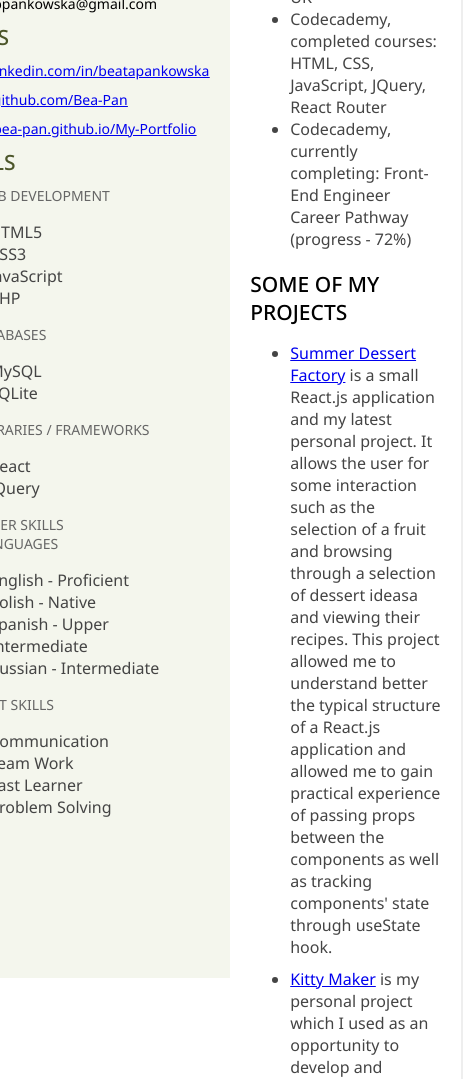
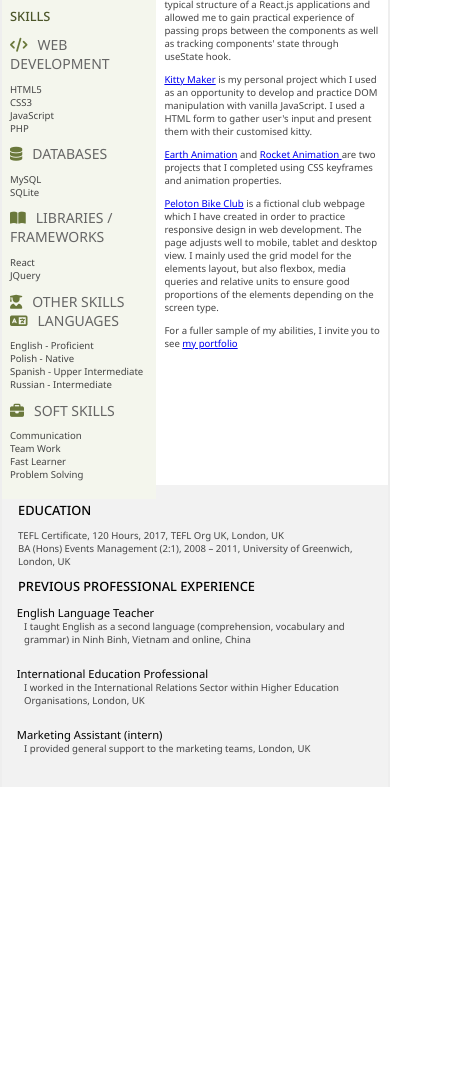
Before and after one commit to Bea-Pan/Bea-CV, a plain HTML site: page index.html in a window 390 px wide. Shown: the part 449-1528 px from the top of the page, 463 px wide, since content can reach past the window. After the commit the page ends 1236 px from the top, so only its background shows below. Drawn offline with Linux system fonts and the light colour scheme.

Commit message:
mobile view

```diff
--- a/index.html
+++ b/index.html
@@ -3,6 +3,7 @@
     <head>
         <meta charset="UTF-8">
         <title>CV Bea</title>
+        <meta name="viewport" content="width=device-width, initial-scale=1.0">
         <link rel="stylesheet" href="styles.css">
         <link rel="stylesheet" href="css/all.min.css">
         <link rel="preconnect" href="https://fonts.googleapis.com">
@@ -31,9 +32,9 @@
                     </div>
                     <div class="ml-block">
                         <div class="mlb-title">Links</div>
-                        <div class="mlb-info"><i class="fab fa-linkedin"></i><u><a href="https://www.linkedin.com/in/beatapankowska/" target=”_blank”>linkedin.com/in/beatapankowska</a></u></div>
-                        <div class="mlb-info"><i class="fa-brands fa-github"></i><u><a href="https://github.com/Bea-Pan" target=”_blank”>github.com/Bea-Pan</a></u></div>
-                        <div class="mlb-info"><i class="fa-solid fa-palette"></i><u><a href="https://bea-pan.github.io/My-Portfolio/index.html" target=”_blank”>bea-pan.github.io/My-Portfolio</a></u></div>
+                        <div class="mlb-info"><i class="fab fa-linkedin"></i><u><a href="https://www.linkedin.com/in/bea-pan/" target=”_blank”>linkedin</a></u></div>
+                        <div class="mlb-info"><i class="fa-brands fa-github"></i><u><a href="https://github.com/Bea-Pan" target=”_blank”>github</a></u></div>
+                        <div class="mlb-info"><i class="fa-solid fa-palette"></i><u><a href="https://bea-pan.github.io/My-Portfolio/index.html" target=”_blank”>portfolio</a></u></div>
                     </div>
                     <div class="ml-block">
                         <div class="mlb-title">Skills</div>
@@ -82,22 +83,22 @@
                     <div class="mp-title">Some of my Projects</div>
                     <div class="mp-proyectos">
                         <ul class="mlb-subinfo">
-                            <li><a href="https://fruit-veg-market.netlify.app/" target=”_blank”>Summer Dessert Factory</a> is a small React.js application and my latest personal project. It allows the user for some interaction such as the selection of a fruit and browsing through a selection of dessert ideasa and viewing their recipes. This project allowed me to understand better the typical structure of a React.js application and allowed me to gain practical experience of passing props between the components as well as tracking components' state through useState hook.
+                            <li><a href="https://fruit-veg-market.netlify.app/" target=”_blank”>Summer Dessert Factory</a> is a small React.js application and my latest personal project. It allows the user for some interaction such as the selection of a fruit, browse through a selection of dessert ideas and viewing their recipes. This project allowed me to understand better the typical structure of a React.js applications and allowed me to gain practical experience of passing props between the components as well as tracking components' state through useState hook.
                             </li>
+                            <!-- <li class="li-divider">◈</li> -->
                             <li><a href="https://bea-pan.github.io/My-Kitty-Generator/" target=”_blank”>Kitty Maker</a> is my personal project which I used as an opportunity to develop and practice DOM manipulation with vanilla JavaScript. I used a HTML form to gather user's input and present them with their customised kitty.</li>
                             <li><a href="https://bea-pan.github.io/Earth-Animation/" target=”_blank”>Earth Animation</a> and <a href="https://bea-pan.github.io/Rocket-Animation/">Rocket Animation </a> are two projects that I completed using CSS keyframes and animation properties.</li>
                             <li><a href="https://bea-pan.github.io/Peloton-Bike-Club/index.html" target=”_blank”>Peloton Bike Club</a> is a fictional club webpage which I have created in order to practice responsive design in web development. The page adjusts well to mobile, tablet and desktop view. I mainly used the grid model for the elements layout, but also flexbox, media queries and relative units to ensure good proportions of the elements depending on the screen type. </li>
                             <li>For a fuller sample of my abilities, I invite you to see <a href="https://bea-pan.github.io/My-Portfolio/index.html" target=”_blank”>my portfolio</a></li>
                         </ul>
                     </div>
-                    <div class="mp-title">Education</div>
-                    <ul class="mlb-subinfo">
+                    <div class="mp-title edu-exp">Education</div>
+                    <ul class="mlb-subinfo edu-exp">
                         <li>TEFL Certificate, 120 Hours, 2017, TEFL Org UK, London, UK</li>
                         <li>BA (Hons) Events Management (2:1), 2008 – 2011, University of Greenwich, London, UK </li>
                     </ul>
-                    <div class="mp-title"></div>
-                    <div class="mp-title">Previous Professional experience</div>
-                    <div class="mp-laboral">
+                    <div class="mp-title edu-exp">Previous Professional experience</div>
+                    <div class="mp-laboral edu-exp">
                         <div class="mp-subtitle">English Language Teacher</div>
                         <!-- <div class="mp-date">May 2018 - December 2021</div> -->
                         <div class="mp-info">I taught English as a second language (comprehension, vocabulary and grammar) in Ninh Binh, Vietnam and online, China</div>
@@ -107,9 +108,29 @@
                         <div class="mp-subtitle">Marketing Assistant (intern)</div>
                         <!-- <div class="mp-date">July 2011 - June 2012</div> -->
                         <div class="mp-info">I provided general support to the marketing teams, London, UK</div>
-
                     </div>
 
+                </div>
+
+            </div>
+            <div class="mobile">
+                <div class="mp-title">Education</div>
+                <ul class="mlb-subinfo ">
+                    <li>TEFL Certificate, 120 Hours, 2017, TEFL Org UK, London, UK</li>
+                    <li>BA (Hons) Events Management (2:1), 2008 – 2011, University of Greenwich, London, UK </li>
+                </ul>
+                <div class="mp-title ">Previous Professional experience</div>
+                <div class="mp-laboral ">
+                    <div class="mp-subtitle">English Language Teacher</div>
+                    <!-- <div class="mp-date">May 2018 - December 2021</div> -->
+                    <div class="mp-info">I taught English as a second language (comprehension, vocabulary and grammar) in Ninh Binh, Vietnam and online, China</div>
+                    <div class="mp-subtitle">International Education Professional </div>
+                    <!-- <div class="mp-date">June 2012 - October 2017</div> -->
+                    <div class="mp-info">I worked in the International Relations Sector within Higher Education Organisations, London, UK</div>
+                    <div class="mp-subtitle">Marketing Assistant (intern)</div>
+                    <!-- <div class="mp-date">July 2011 - June 2012</div> -->
+                    <div class="mp-info">I provided general support to the marketing teams, London, UK</div>
+                    <div class="bottom"></div>
                 </div>
             </div>
         </div>
--- a/styles.css
+++ b/styles.css
@@ -94,6 +94,10 @@ html, body {
     color: #b6c487;
 }
 
+.li-divider{
+    display: none;
+}
+
 .mlb-info-fecha {
     font-weight: 500;
     font-size: 0.875rem;
@@ -164,3 +168,111 @@ html, body {
 .mp-proyectos .mlb-subinfo:not(:last-of-type) {
     margin-bottom: 30px;
 }
+.mobile{
+    display: none;
+}
+
+/*MEDIA QUERIES*/
+/* MOBILE */
+@media only screen and (max-width:700px){
+    html, body {
+        display: block;
+    }
+    .container{
+        /* max-width: 100%;   */
+    }
+    .header{
+        background-color: #f2f2f2;
+    }
+    .profile-image img {
+        height: 72%;
+        padding: 0.5rem;
+    }
+    .profile-image{
+        width: 5.5rem;
+        /* margin-right: 0; */
+    }
+    .main-lateral{
+        width: 40%;
+        padding: 0.5rem;
+        height: auto;
+    }
+
+    .main-principal{
+        width: 60%;
+    }
+    .mlb-title{
+        font-size: 0.8rem;
+    }
+    .mlb-info{
+        font-size: 0.5rem;
+        margin-left: -1.5rem;
+    }
+
+    .mlb-subinfo{
+        font-size: 0.6rem;
+        list-style: none;
+        margin-left: -2.5rem;
+
+    }
+    .li-divider{
+        text-align: center;
+        display: block;
+        margin:0;
+    }
+    .mp-title{
+        font-size: 0.8rem;
+    }
+
+    .pi-name{
+        font-size: 2rem;
+    }
+
+    .pi-name-name{
+        font-size: 1.5rem;
+    }
+    .pi-bio{
+        font-size: 0.8rem;
+        justify-content: stretch;
+    }
+
+    .mp-laboral .mp-subtitle {
+        font-size: 0.7rem;
+        margin-left:-1.7rem;
+    }
+
+    .mp-info {
+        /* font-size: 0.6rem;
+        margin-left:-2.5rem; */
+
+    }
+
+    .mp-laboral .mp-info {
+        margin-top: 0;
+        font-size: 0.6rem;
+        margin-left:-2.5rem;
+
+    }
+
+    .main-principal {
+        padding: 0.5rem;
+    }
+
+    .edu-exp{
+        display: none;
+    }
+    .mobile{
+        display: block;
+        background-color: #f2f2f2;
+       margin-top: -0.9rem;
+       padding-top: 1rem;
+       padding-left: 1rem;
+    }
+
+    .mp-title:not(:first-of-type) {
+        margin-top: 0;
+    }
+    .bottom{
+        height: 2rem;
+    }
+}
```
